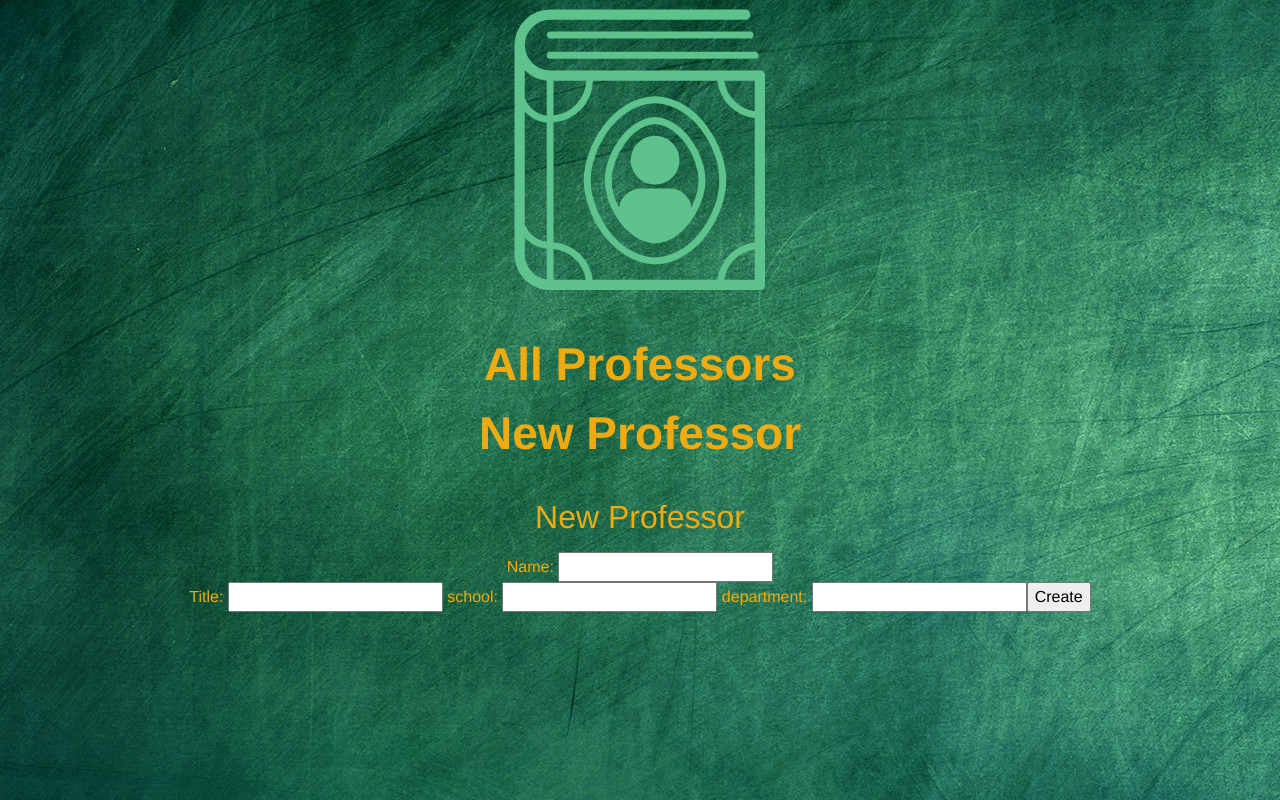
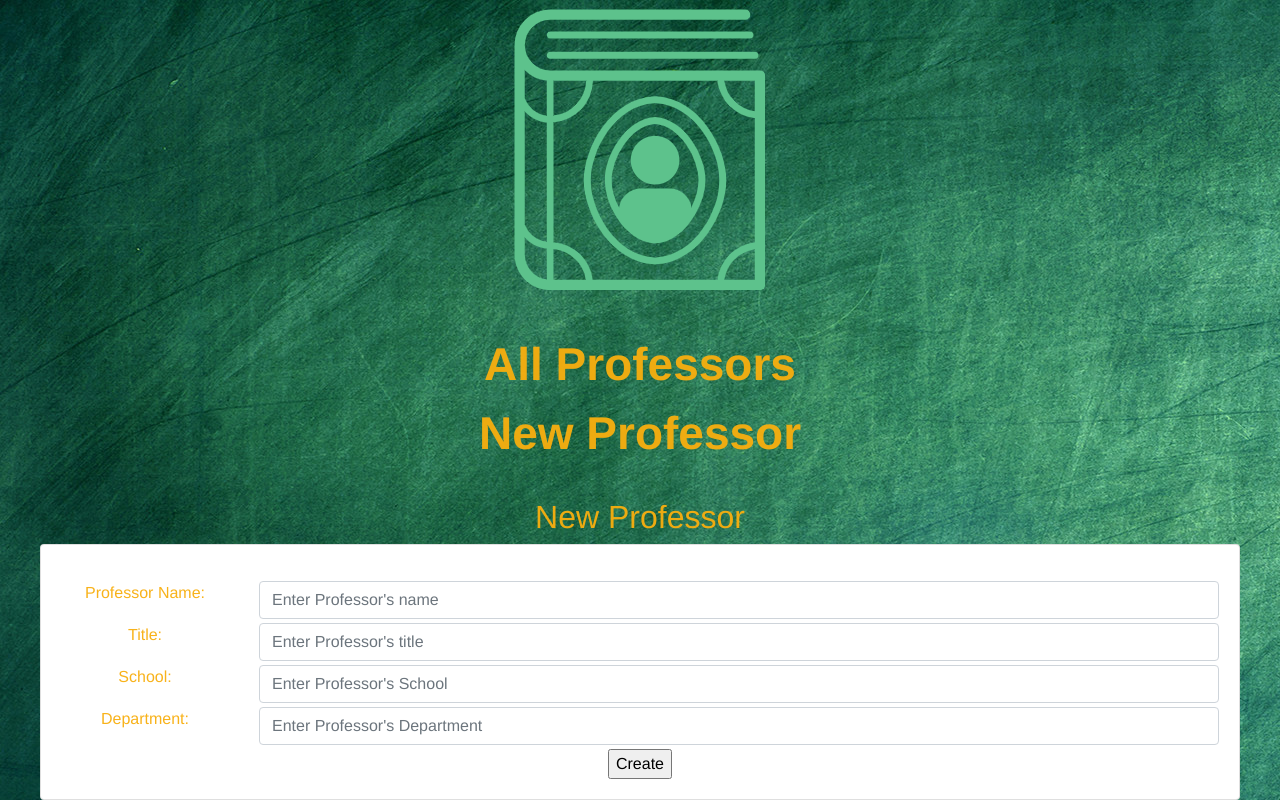
Before and after one commit to Kristofer-Henriquez/rate-app-frontend, a Vue app: page /professorsNew in a window 1280 px wide. Built offline with nearby package versions, Linux system fonts and the light colour scheme.

Commit message:
style professor create

```diff
--- a/src/views/ProfessorCreate.vue
+++ b/src/views/ProfessorCreate.vue
@@ -1,22 +1,65 @@
 <template>
   <div class="Professors-Create">
     <h2>New Professor</h2>
-    <form v-on:submit.prevent="createProfessor()">
-      <ul>
-        <li v-for="error in errors">{{ error }}</li>
-      </ul>
-      <div>
-        Name:
-        <input type="text" v-model="newProfessorName" />
-      </div>
-      Title:
-      <input type="text" v-model="newProfessorTitle" />
-      school:
-      <input type="text" v-model="newProfessorSchool" />
-      department:
-      <input type="text" v-model="newProfessorDepartment" />
-      <input type="submit" value="Create" />
-    </form>
+
+    <div style="width: 75rem; height: auto; margin: auto; border-color: black; border-radius: 15px; border-width: 5px">
+      <b-card>
+        <form v-on:submit.prevent="createProfessor()">
+          <ul>
+            <li v-for="error in errors">{{ error }}</li>
+          </ul>
+          <b-row class="my-1">
+            <b-col sm="2">
+              <label for="input-default">Professor Name:</label>
+            </b-col>
+            <b-col sm="10">
+              <b-form-input
+                id="input-default"
+                placeholder="Enter Professor's name"
+                v-model="newProfessorName"
+              ></b-form-input>
+            </b-col>
+          </b-row>
+          <b-row class="my-1">
+            <b-col sm="2">
+              <label for="input-default">Title:</label>
+            </b-col>
+            <b-col sm="10">
+              <b-form-input
+                id="input-default"
+                placeholder="Enter Professor's title"
+                v-model="newProfessorTitle"
+              ></b-form-input>
+            </b-col>
+          </b-row>
+          <b-row class="my-1">
+            <b-col sm="2">
+              <label for="input-default">School:</label>
+            </b-col>
+            <b-col sm="10">
+              <b-form-input
+                id="input-default"
+                placeholder="Enter Professor's School"
+                v-model="newProfessorSchool"
+              ></b-form-input>
+            </b-col>
+          </b-row>
+          <b-row class="my-1">
+            <b-col sm="2">
+              <label for="input-default">Department:</label>
+            </b-col>
+            <b-col sm="10">
+              <b-form-input
+                id="input-default"
+                placeholder="Enter Professor's Department"
+                v-model="newProfessorDepartment"
+              ></b-form-input>
+            </b-col>
+          </b-row>
+          <input type="submit" value="Create" style="text-align: left;" />
+        </form>
+      </b-card>
+    </div>
   </div>
 </template>
 
```
